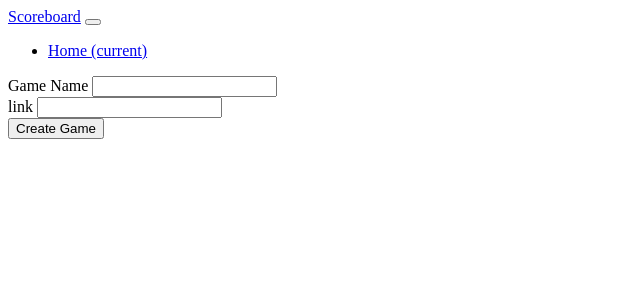
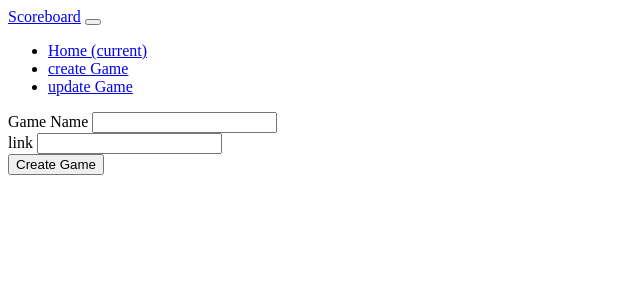
Before and after one commit to mralext20/scoreboard, a Flask app: template app/templates/game.html in a window 1280 px wide. Shown: the top 300 px of the page, without its empty margins (0-640 px from the left). Run offline with Flask 2, Linux system fonts and the light colour scheme; the template is opened without the code that fills it: values named after a table or form of the project are taken from there, others are empty; some libraries are stand-ins or nearby versions.

Commit message:
better initial proto

```diff
--- a/app/templates/index.html
+++ b/app/templates/index.html
@@ -14,7 +14,12 @@
     {%for game in games%}
     <tr>
       <td scope="row">
+        {% if game.url is not none %}
+        <a href="{{game.url}}">{{game.name}}</a>
+        {%else%}
         {{game.name}}
+        {% endif %}
+
       </td>
       <td>
         {{game.highscore}}
--- a/app/templates/layout.html
+++ b/app/templates/layout.html
@@ -13,6 +13,12 @@
       <li class="nav-item active">
         <a class="nav-link" href="#">Home <span class="sr-only">(current)</span></a>
       </li>
+      <li class="nav-item active">
+        <a class="nav-link" href="/create">create Game</a>
+      </li>
+      <li class="nav-item active">
+        <a class="nav-link" href="/update">update Game</a>
+      </li>
     </ul>
   </div>
 </nav>
```
